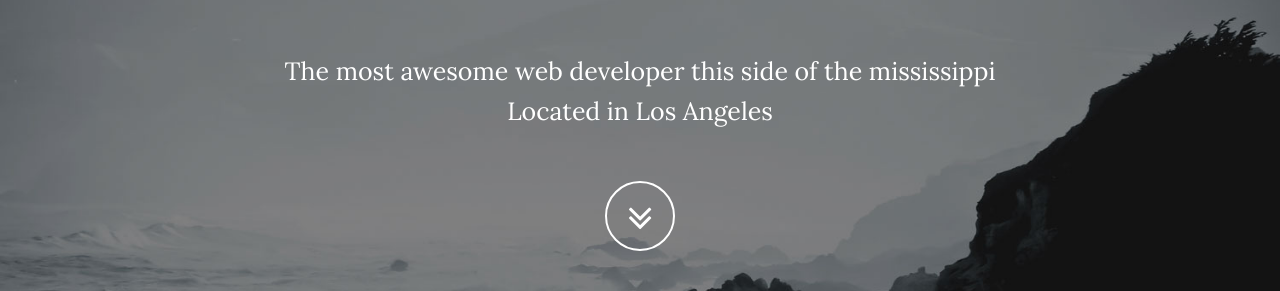
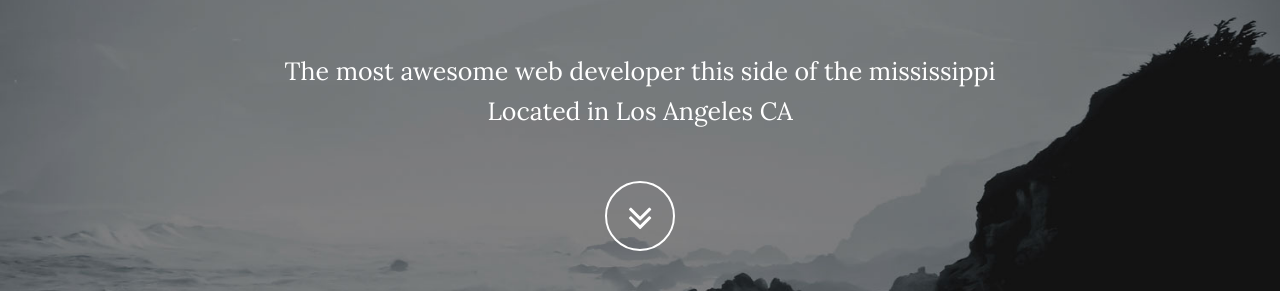
Before and after one commit to blakenoll/site, a Jekyll site: the page built from index.html, in a window 1280 px wide and 900 px high. Shown: the part 372-663 px from the top of the window. Built offline with Jekyll 4.4.1, drawn with Linux system fonts in a browser that asks for light colours.

Commit message:
added CA

```diff
--- a/_includes/header.html
+++ b/_includes/header.html
@@ -5,7 +5,7 @@
                 <div class="row">
                     <div class="col-md-8 col-md-offset-2">
                         <h1 class="brand-heading">Blake Noll</h1>
-                        <p class="intro-text">The most awesome web developer this side of the mississippi<br>Located in Los Angeles</p>
+                        <p class="intro-text">The most awesome web developer this side of the mississippi<br>Located in Los Angeles CA</p>
                         <a href="#about" class="btn btn-circle page-scroll">
                             <i class="fa fa-angle-double-down animated"></i>
                         </a>
```
